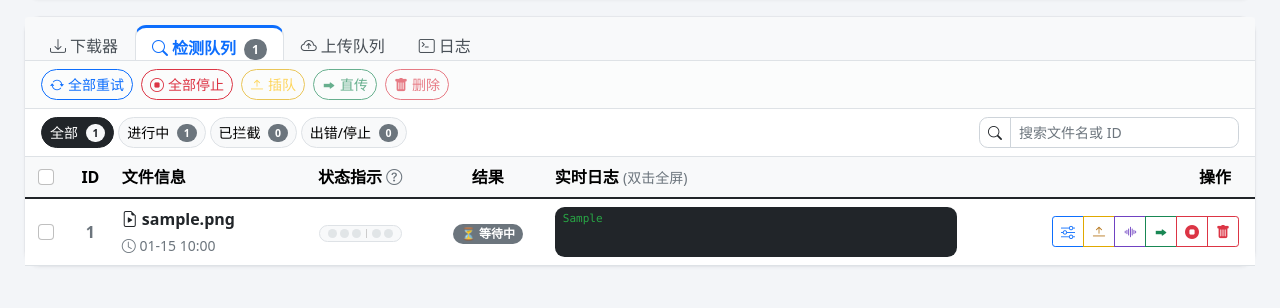
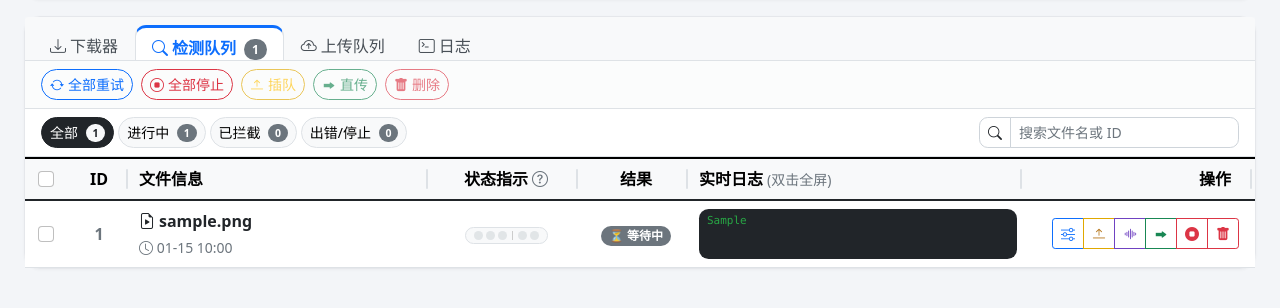
Before and after one commit to jiemo9527/Video-ASR-Ad-Cleaner, a Flask app: page / in a window 1280 px wide. Shown: the part 67-375 px from the top of the page. Run offline with Flask 3, Linux system fonts and the light colour scheme; a user stored in the database is signed in; tables that the repository leaves empty hold one stand-in row (values such as "Sample post"); a database or web service that is not in the repository returns one stand-in record (values such as "Sample title"); data that the repository does not hold is empty.

Commit message:
make queue table columns resizable
Co-Authored-By: Claude Opus 5.5 <noreply@anthropic.com>
Claude-Session: https://claude.ai/code/session_01U8A8ghdaMDbmcR7uNabVz3

```diff
--- a/templates/index.html
+++ b/templates/index.html
@@ -67,6 +67,14 @@
         .btn-outline-purple { color: #6f42c1; border-color: #6f42c1; }
         .btn-outline-purple:hover { color: #fff; background: #6f42c1; }
         .th-help { cursor: help; }
+        .table-fixed { table-layout: fixed; }
+        .table-fixed td { overflow: hidden; }
+        .table-fixed th { white-space: nowrap; overflow: hidden; text-overflow: ellipsis; }
+        .resizable-th { position: relative; }
+        .col-resizer { position: absolute; top: 0; right: 0; width: 8px; height: 100%; cursor: col-resize; user-select: none; z-index: 2; }
+        .col-resizer::after { content: ''; position: absolute; top: 25%; bottom: 25%; right: 3px; width: 2px; border-radius: 2px; background: #dee2e6; }
+        .col-resizer:hover::after, body.col-resizing .col-resizer::after { background: #0d6efd; }
+        body.col-resizing { cursor: col-resize !important; user-select: none; }
 
         /* 手机卡片 */
         .task-list { padding: .5rem; background: #f6f7f9; }
@@ -202,17 +210,23 @@
 
                 <!-- 电脑：表格 -->
                 <div class="table-responsive d-none d-md-block">
-                    <table class="queue-table table table-hover align-middle mb-0">
-                        <thead class="table-light" v-if="view==='detect'"><tr><th class="text-center" style="width:42px"><input class="form-check-input" type="checkbox" :checked="allSelected('detect')" @change="toggleAll('detect', $event.target.checked)" title="全选当前列表"></th><th class="text-center">ID</th><th>文件信息</th><th class="text-center"><span class="th-help" title="左侧每个点是一个音频抽样段，竖线右侧依次是字幕、元数据。绿=通过，蓝=进行中，红=命中或失败，灰=未开始或未启用">状态指示 <i class="bi bi-question-circle text-muted"></i></span></th><th class="text-center">结果</th><th>实时日志 <span class="small fw-normal text-muted">(双击全屏)</span></th><th class="text-end pe-4">操作</th></tr></thead>
-                        <thead class="table-light" v-else><tr><th class="text-center" style="width:42px"><input class="form-check-input" type="checkbox" :checked="allSelected('upload')" @change="toggleAll('upload', $event.target.checked)" title="全选当前列表"></th><th class="text-center">ID</th><th>文件信息</th><th>上传目标</th><th style="min-width:160px">传输进度</th><th>速度 / ETA</th><th>结束时间</th><th class="text-center">状态</th><th class="text-end pe-4">操作</th></tr></thead>
+                    <table class="queue-table table table-hover align-middle mb-0 table-fixed" :style="tableStyle(view)">
+                        <colgroup><col v-for="c in queueColumns[view]" :key="c.key" :style="{width: colWidth(view, c) ? colWidth(view, c) + 'px' : 'auto'}"></colgroup>
+                        <thead class="table-light"><tr>
+                            <th v-for="c in queueColumns[view]" :key="c.key" :class="c.cls" class="resizable-th">
+                                <input v-if="c.key==='sel'" class="form-check-input" type="checkbox" :checked="allSelected(view)" @change="toggleAll(view, $event.target.checked)" title="全选当前列表">
+                                <template v-else><span :class="{'th-help': c.help}" :title="c.help || ''">[[ c.label ]]<i v-if="c.help" class="bi bi-question-circle text-muted ms-1"></i></span><span v-if="c.hint" class="small fw-normal text-muted ms-1">[[ c.hint ]]</span></template>
+                                <span v-if="!c.fixed" class="col-resizer" title="拖动调整列宽，双击恢复默认" @mousedown.prevent.stop="startColResize($event, view, c)" @dblclick.stop="resetColWidth(view, c)"></span>
+                            </th>
+                        </tr></thead>
                         <tbody v-if="view==='detect'">
                             <tr v-for="t in visibleTasks" :key="t.id">
                                 <td class="text-center"><input class="form-check-input" type="checkbox" v-model="selectedTaskIds" :value="t.id" :aria-label="`选择任务 ${t.id}`"></td>
                                 <td class="text-center fw-bold text-muted">[[ t.id ]]</td>
-                                <td><div class="text-truncate fw-bold text-dark" style="max-width:300px" :title="t.filename"><i class="bi bi-file-earmark-play me-1"></i>[[ t.filename ]]</div><div class="small text-muted mt-1"><i class="bi bi-clock"></i> [[ t.created_at ]]</div></td>
+                                <td><div class="text-truncate fw-bold text-dark" :title="t.filename"><i class="bi bi-file-earmark-play me-1"></i>[[ t.filename ]]</div><div class="small text-muted mt-1"><i class="bi bi-clock"></i> [[ t.created_at ]]</div></td>
                                 <td class="text-center"><span class="dot-group"><span v-for="i in audioDotCount(t)" :class="['config-dot', getDotClass('audio', t, i)]" :title="dotTitle('audio', t, i)"></span><span class="dot-sep"></span><span :class="['config-dot', getDotClass('subtitle', t)]" :title="dotTitle('subtitle', t)"></span><span :class="['config-dot', getDotClass('meta', t)]" :title="dotTitle('meta', t)"></span></span></td>
                                 <td class="text-center"><span class="badge rounded-pill" :class="bg(t.status)">[[ statusText[t.status]||t.status ]]</span></td>
-                                <td style="width: 34%;"><div class="task-log-box" @dblclick="showFullLog(t)" v-html="fmt(t.log)"></div></td>
+                                <td><div class="task-log-box" @dblclick="showFullLog(t)" v-html="fmt(t.log)"></div></td>
                                 <td class="text-end pe-3"><div class="btn-group btn-group-sm"><button v-for="a in taskActions(t)" :key="a.k" class="btn" :class="a.cls" :title="a.title" @click="a.run()"><i class="bi" :class="a.icon"></i></button></div></td>
                             </tr>
                         </tbody>
@@ -220,11 +234,11 @@
                             <tr v-for="t in visibleTasks" :key="t.id">
                                 <td class="text-center"><input class="form-check-input" type="checkbox" v-model="selectedTaskIds" :value="t.id" :aria-label="`选择任务 ${t.id}`"></td>
                                 <td class="text-center fw-bold text-muted">[[ t.id ]]</td>
-                                <td class="text-truncate" style="max-width:260px" :title="t.filename" @dblclick="showFullLog(t)"><i class="bi bi-file-earmark-arrow-up me-1"></i>[[ t.filename ]]</td>
-                                <td class="font-monospace small text-truncate" style="max-width:160px" :title="uploadRemote(t.upload_target)">[[ uploadRemote(t.upload_target) ]]</td>
+                                <td class="text-truncate" :title="t.filename" @dblclick="showFullLog(t)"><i class="bi bi-file-earmark-arrow-up me-1"></i>[[ t.filename ]]</td>
+                                <td class="font-monospace small text-truncate" :title="uploadRemote(t.upload_target)">[[ uploadRemote(t.upload_target) ]]</td>
                                 <td><div class="progress bg-secondary bg-opacity-10" style="height: 10px; border-radius: 6px;"><div class="progress-bar" :style="{width: t.progress + '%'}" :class="progressClass(t)"></div></div><div class="small text-end text-muted mt-1">[[ t.progress ]]%</div></td>
-                                <td class="small text-nowrap"><template v-if="t.status==='uploading'"><span class="fw-bold text-dark">[[ t.upload_speed || '-' ]]</span><span class="text-muted"> · [[ t.upload_eta || '-' ]]</span></template><span v-else class="text-muted">-</span></td>
-                                <td class="small text-muted text-nowrap">[[ t.finished_at || '-' ]]</td>
+                                <td class="small text-truncate"><template v-if="t.status==='uploading'"><span class="fw-bold text-dark">[[ t.upload_speed || '-' ]]</span><span class="text-muted"> · [[ t.upload_eta || '-' ]]</span></template><span v-else class="text-muted">-</span></td>
+                                <td class="small text-muted text-truncate">[[ t.finished_at || '-' ]]</td>
                                 <td class="text-center"><span class="badge rounded-pill" :class="bg(t.status)">[[ statusText[t.status]||t.status ]]</span></td>
                                 <td class="text-end pe-3"><div class="btn-group btn-group-sm"><button v-for="a in taskActions(t)" :key="a.k" class="btn" :class="a.cls" :title="a.title" @click="a.run()"><i class="bi" :class="a.icon"></i></button></div></td>
                             </tr>
@@ -329,9 +343,34 @@
 
 <script>
 let modalConfig, modalLog, modalConfirm, toastInstance;
+// 队列表格列宽只保存在当前浏览器
+function loadColWidths(){ try { return JSON.parse(localStorage.getItem('scanner.colWidths') || '{}') || {}; } catch (_) { return {}; } }
+function saveColWidths(widths){ try { localStorage.setItem('scanner.colWidths', JSON.stringify(widths)); } catch (_) {} }
 Vue.createApp({
     delimiters: ['[[', ']]'],
-    data(){ return { tasks:[], view:'detect', curTask:{}, sysLogs:'', sysLogFilter:'', autoRefreshLogs:true, currentLogTitle:'', currentLogContent:'', uploadHijackRemote:'', uploadHijackCandidates:[], newHijackRemote:'', addingHijackRemote:false, uploadHijackEnabled:false, hijackLoadedAt:0, showHijackPanel:false, lastSpaceAt:0, filterText:'', filterStatus:{detect:'all', upload:'all'}, statusFilters:{detect:[{id:'all',label:'全部'},{id:'active',label:'进行中',statuses:['pending','processing']},{id:'dirty',label:'已拦截',statuses:['dirty']},{id:'failed',label:'出错/停止',statuses:['error','cancelled']}], upload:[{id:'all',label:'全部'},{id:'active',label:'进行中',statuses:['pending_upload','uploading']},{id:'done',label:'已完成',statuses:['uploaded']},{id:'failed',label:'出错/停止',statuses:['error','cancelled','dirty']}]}, ariaNgOptionsImport:'', selectedTaskIds:[], aria2Stats:{active:0, waiting:0, stopped:0, downloadSpeed:0}, statusText:{'pending':'⏳ 等待中','processing':'🔄 检测中','pending_upload':'✅ 待上传','uploading':'☁️ 上传中','uploaded':'🎉 已完成','dirty':'🚫 已拦截','error':'❌ 出错了','cancelled':'⏹ 已停止'}, toastMsg:'', toastClass:'bg-primary', toastIcon:'bi-info-circle', confirmMsg:'', confirmCallback:null, pollTimer: null }},
+    data(){ return { tasks:[], view:'detect', curTask:{}, sysLogs:'', sysLogFilter:'', autoRefreshLogs:true, currentLogTitle:'', currentLogContent:'', uploadHijackRemote:'', uploadHijackCandidates:[], newHijackRemote:'', addingHijackRemote:false, uploadHijackEnabled:false, hijackLoadedAt:0, showHijackPanel:false, lastSpaceAt:0, colWidths:loadColWidths(), colResize:null,
+        queueColumns:{
+            detect:[
+                {key:'sel', fixed:true, width:42, cls:'text-center'},
+                {key:'id', label:'ID', width:64, cls:'text-center'},
+                {key:'file', label:'文件信息', width:300},
+                {key:'dots', label:'状态指示', width:150, cls:'text-center', help:'左侧每个点是一个音频抽样段，竖线右侧依次是字幕、元数据。绿=通过，蓝=进行中，红=命中或失败，灰=未开始或未启用'},
+                {key:'status', label:'结果', width:110, cls:'text-center'},
+                {key:'log', label:'实时日志', hint:'(双击全屏)', width:null},
+                {key:'ops', label:'操作', width:230, cls:'text-end pe-4'}
+            ],
+            upload:[
+                {key:'sel', fixed:true, width:42, cls:'text-center'},
+                {key:'id', label:'ID', width:64, cls:'text-center'},
+                {key:'file', label:'文件信息', width:null},
+                {key:'remote', label:'上传目标', width:130},
+                {key:'progress', label:'传输进度', width:200},
+                {key:'speed', label:'速度 / ETA', width:170},
+                {key:'finished', label:'结束时间', width:150},
+                {key:'status', label:'状态', width:110, cls:'text-center'},
+                {key:'ops', label:'操作', width:150, cls:'text-end pe-4'}
+            ]
+        }, filterText:'', filterStatus:{detect:'all', upload:'all'}, statusFilters:{detect:[{id:'all',label:'全部'},{id:'active',label:'进行中',statuses:['pending','processing']},{id:'dirty',label:'已拦截',statuses:['dirty']},{id:'failed',label:'出错/停止',statuses:['error','cancelled']}], upload:[{id:'all',label:'全部'},{id:'active',label:'进行中',statuses:['pending_upload','uploading']},{id:'done',label:'已完成',statuses:['uploaded']},{id:'failed',label:'出错/停止',statuses:['error','cancelled','dirty']}]}, ariaNgOptionsImport:'', selectedTaskIds:[], aria2Stats:{active:0, waiting:0, stopped:0, downloadSpeed:0}, statusText:{'pending':'⏳ 等待中','processing':'🔄 检测中','pending_upload':'✅ 待上传','uploading':'☁️ 上传中','uploaded':'🎉 已完成','dirty':'🚫 已拦截','error':'❌ 出错了','cancelled':'⏹ 已停止'}, toastMsg:'', toastClass:'bg-primary', toastIcon:'bi-info-circle', confirmMsg:'', confirmCallback:null, pollTimer: null }},
     computed: {
         filteredSystemLogs() { if(!this.sysLogs)return[]; const l=this.sysLogs.split('\n'); if(!this.sysLogFilter.trim())return l; const k=this.sysLogFilter.toLowerCase(); return l.filter(x=>x.toLowerCase().includes(k)) },
         detectTasks() { return this.tasks.filter(t => !this.isUploadTask(t)) },
@@ -626,6 +665,39 @@ Vue.createApp({
         doubleSample(id){ axios.post(`/api/task/${id}/double_sample`).then(()=>{ this.load(); this.showToast('已切换动态抽样') }).catch(e=>this.showToast(e.response?.data?.msg || '切换失败','error')) },
         directUpload(id){ axios.post(`/api/task/${id}/direct_upload`).then(()=>{ this.load(); this.showToast('切换直传') }) },
         deleteTask(id){ axios.post(`/api/task/${id}/delete`).then(r=>{ this.showToast(r.data.msg); this.load() }).catch(e=>this.showToast(e.response?.data?.msg || '删除失败','error')) },
+        colWidth(view, c){ const saved=(this.colWidths[view] || {})[c.key]; return c.fixed ? c.width : (saved || c.width) },
+        // 弹性列（默认宽度为空）未被拖过时由它填满剩余空间；拖过后表格宽度=各列之和，列宽严格按拖动结果
+        tableStyle(view){
+            const cols=this.queueColumns[view];
+            const sum=cols.reduce((total, c) => total + (this.colWidth(view, c) || 220), 0);
+            const flexSized=cols.some(c => c.width === null && this.colWidth(view, c));
+            return flexSized ? {width: sum + 'px', minWidth: 'auto'} : {minWidth: sum + 'px'};
+        },
+        startColResize(e, view, c){
+            const th=e.target.closest('th');
+            this.colResize={view, key:c.key, startX:e.clientX, startWidth:th.getBoundingClientRect().width};
+            document.body.classList.add('col-resizing');
+            const move=ev => {
+                const r=this.colResize; if(!r) return;
+                const width=Math.max(48, Math.round(r.startWidth + ev.clientX - r.startX));
+                this.colWidths={...this.colWidths, [r.view]:{...(this.colWidths[r.view] || {}), [r.key]:width}};
+            };
+            const up=() => {
+                window.removeEventListener('mousemove', move);
+                window.removeEventListener('mouseup', up);
+                document.body.classList.remove('col-resizing');
+                this.colResize=null;
+                saveColWidths(this.colWidths);
+            };
+            window.addEventListener('mousemove', move);
+            window.addEventListener('mouseup', up);
+        },
+        resetColWidth(view, c){
+            const widths={...(this.colWidths[view] || {})};
+            delete widths[c.key];
+            this.colWidths={...this.colWidths, [view]:widths};
+            saveColWidths(this.colWidths);
+        },
         // 下载器是同源 iframe，焦点在其中时按键不会冒泡到外层，需要在框架内也挂监听（每次加载后重挂）
         attachFrameHotkey(){
             const frame=document.getElementById('ariaNgFrame');
```
Also changed, not shown: AGENTS.md (+1 -1 lines).
